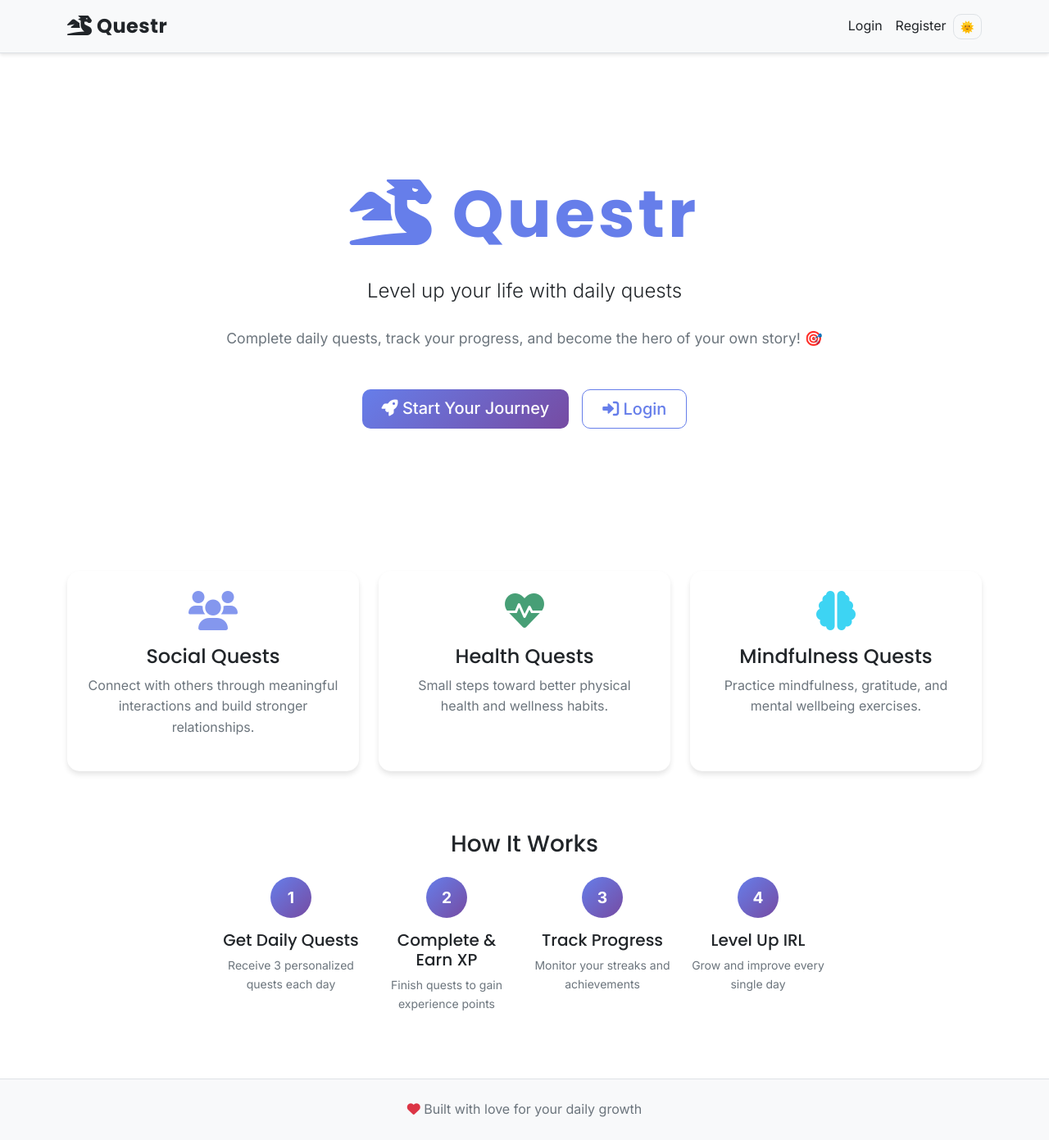
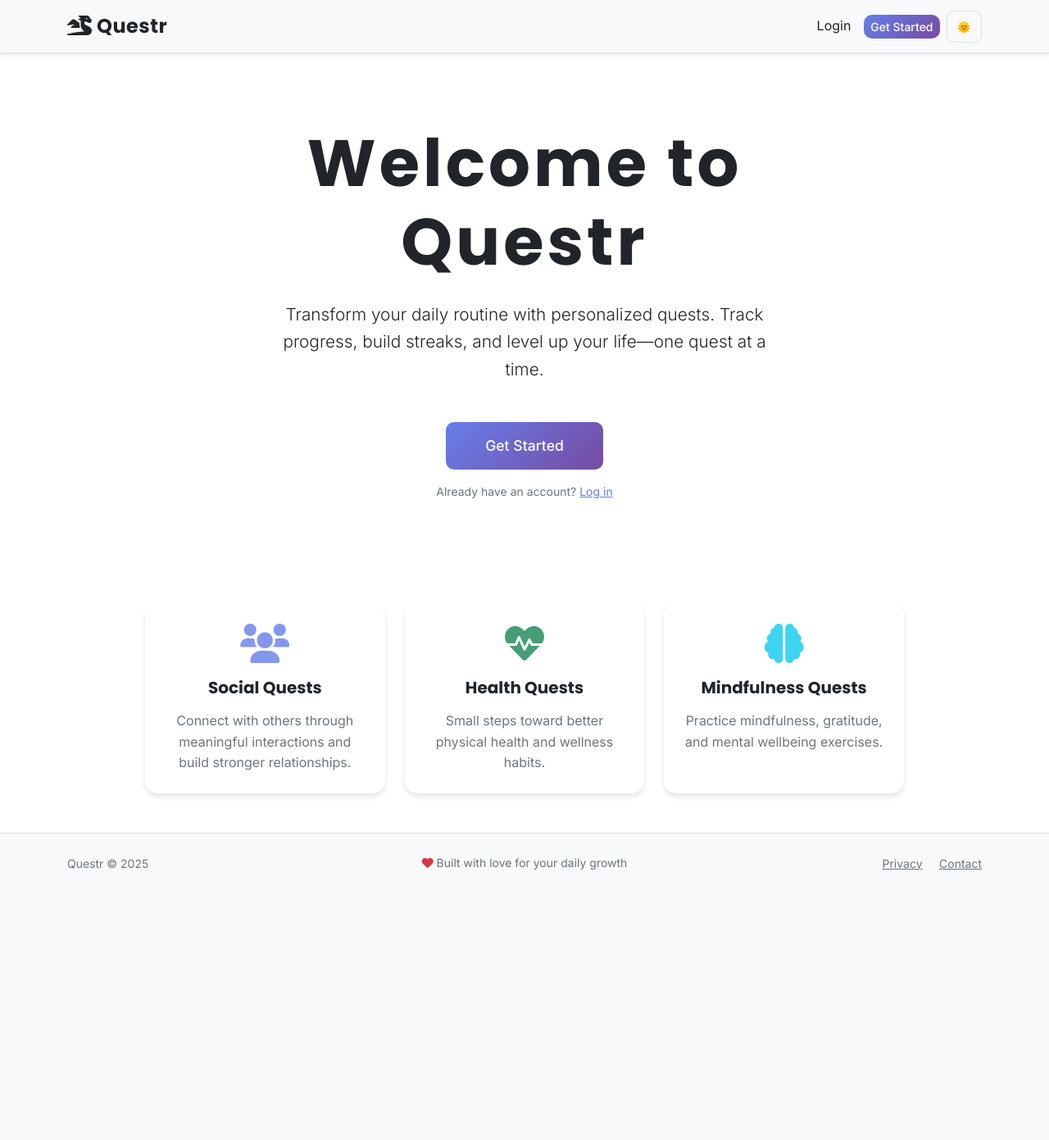
Before and after one commit to pierceluu10/Questr, a Flask app: page / in a window 1280 px wide. Shown: the whole page at 82% size. After the commit the page ends 1062 px from the top, so only its background shows below. Run offline with Flask 3, Linux system fonts and the light colour scheme.

Commit message:
Better visuals and uniform font

```diff
--- a/static/css/style.css
+++ b/static/css/style.css
@@ -296,17 +296,9 @@ footer {
     animation: fadeInUp 0.6s ease-out;
 }
 
-@keyframes float {
-    0%, 100% {
-        transform: translateY(0);
-    }
-    50% {
-        transform: translateY(-10px);
-    }
-}
-
+/* Hero section styling */
 .hero-section h1 {
-    animation: float 3s ease-in-out infinite;
+    font-weight: 700;
 }
 
 /* Smooth transitions */
--- a/templates/base.html
+++ b/templates/base.html
@@ -77,6 +77,17 @@
 
         .navbar .nav-link:hover {
             color: var(--primary) !important;
+        }
+
+        .nav-icon-btn {
+            padding: 0.5rem 0.75rem !important;
+            border-radius: 8px;
+            transition: all 0.2s ease;
+        }
+
+        .nav-icon-btn:hover {
+            background: var(--highlight-rgba) !important;
+            transform: translateY(-2px);
         }
 
         .dropdown-menu {
@@ -271,45 +282,46 @@
             <div class="collapse navbar-collapse" id="navbarNav">
                 <ul class="navbar-nav me-auto">
                     {% if current_user.is_authenticated %}
+                        <!-- Icon Navigation with Tooltips -->
                         <li class="nav-item">
-                            <a class="nav-link" href="{{ url_for('dashboard') }}">
-                                <i class="fas fa-home"></i> Dashboard
+                            <a class="nav-link nav-icon-btn" href="{{ url_for('dashboard') }}" data-bs-toggle="tooltip" data-bs-placement="bottom" title="Dashboard">
+                                <i class="fas fa-home fa-lg"></i>
                             </a>
                         </li>
                         <li class="nav-item">
-                            <a class="nav-link" href="{{ url_for('profile') }}">
-                                <i class="fas fa-user"></i> Profile
+                            <a class="nav-link nav-icon-btn" href="{{ url_for('profile') }}" data-bs-toggle="tooltip" data-bs-placement="bottom" title="Profile">
+                                <i class="fas fa-user fa-lg"></i>
                             </a>
                         </li>
                     {% endif %}
                 </ul>
 
-                <ul class="navbar-nav">
+                <ul class="navbar-nav align-items-center">
                     {% if current_user.is_authenticated %}
-                        <li class="nav-item dropdown">
-                            <a class="nav-link dropdown-toggle" href="#" id="navbarDropdown" role="button" data-bs-toggle="dropdown">
-                                <i class="fas fa-user-circle"></i> {{ current_user.username }}
+                        <li class="nav-item me-3">
+                            <span class="text-muted small">{{ current_user.username }}</span>
+                        </li>
+                        <li class="nav-item">
+                            <a class="nav-link nav-icon-btn" href="{{ url_for('logout') }}" data-bs-toggle="tooltip" data-bs-placement="bottom" title="Logout">
+                                <i class="fas fa-sign-out-alt fa-lg"></i>
                             </a>
-                            <ul class="dropdown-menu">
-                                <li><a class="dropdown-item" href="{{ url_for('profile') }}">Profile</a></li>
-                                <li><hr class="dropdown-divider"></li>
-                                <li><a class="dropdown-item" href="{{ url_for('logout') }}">Logout</a></li>
-                            </ul>
                         </li>
                     {% else %}
                         <li class="nav-item">
                             <a class="nav-link" href="{{ url_for('login') }}">Login</a>
                         </li>
                         <li class="nav-item">
-                            <a class="nav-link" href="{{ url_for('register') }}">Register</a>
+                            <a class="btn btn-primary btn-sm ms-2" href="{{ url_for('register') }}">Get Started</a>
                         </li>
                     {% endif %}
+
+                    <!-- Theme Toggle Button -->
+                    <li class="nav-item ms-2">
+                        <button id="theme-toggle-btn" type="button" class="btn btn-sm btn-outline-secondary nav-icon-btn" aria-pressed="false" data-bs-toggle="tooltip" data-bs-placement="bottom" title="Toggle theme">
+                            <span id="theme-toggle-icon">🌞</span>
+                        </button>
+                    </li>
                 </ul>
-
-                <!-- Theme Toggle Button -->
-                <button id="theme-toggle-btn" type="button" class="btn btn-sm btn-outline-secondary" aria-pressed="false" title="Toggle theme">
-                    <span id="theme-toggle-icon">🌞</span> <!-- Default icon -->
-                </button>
             </div>
         </div>
     </nav>
@@ -335,10 +347,21 @@
 
     <!-- Footer -->
     <footer class="mt-5 py-4">
-        <div class="container text-center">
-            <p class="text-muted mb-0">
-                <i class="fas fa-heart text-danger"></i> Built with love for your daily growth
-            </p>
+        <div class="container">
+            <div class="row align-items-center">
+                <div class="col-md-4 text-center text-md-start mb-2 mb-md-0">
+                    <span class="text-muted small">Questr © 2025</span>
+                </div>
+                <div class="col-md-4 text-center mb-2 mb-md-0">
+                    <p class="text-muted small mb-0">
+                        <i class="fas fa-heart text-danger"></i> Built with love for your daily growth
+                    </p>
+                </div>
+                <div class="col-md-4 text-center text-md-end">
+                    <a href="#" class="text-muted small me-3">Privacy</a>
+                    <a href="#" class="text-muted small">Contact</a>
+                </div>
+            </div>
         </div>
     </footer>
 
@@ -376,6 +399,12 @@
                 if (btn) btn.setAttribute('aria-pressed', isDark);
                 const icon = document.getElementById('theme-toggle-icon');
                 if (icon) icon.textContent = isDark ? '🌙' : '🌞'; // Set initial icon
+
+                // Initialize Bootstrap tooltips
+                var tooltipTriggerList = [].slice.call(document.querySelectorAll('[data-bs-toggle="tooltip"]'));
+                var tooltipList = tooltipTriggerList.map(function (tooltipTriggerEl) {
+                    return new bootstrap.Tooltip(tooltipTriggerEl);
+                });
             });
         })();
     </script>
--- a/templates/index.html
+++ b/templates/index.html
@@ -3,92 +3,65 @@
 {% block title %}Questr - Daily Quests for Personal Growth{% endblock %}
 
 {% block content %}
-<div class="row justify-content-center align-items-center" style="min-height: 70vh;">
-    <div class="col-lg-8 text-center">
+<div class="row justify-content-center align-items-center" style="min-height: 75vh;">
+    <div class="col-lg-7 text-center">
         <div class="hero-section py-5">
-            <h1 class="display-1 fw-bold text-primary mb-4" style="font-size: clamp(3rem, 8vw, 5rem); letter-spacing: 0.05em;">
-                <i class="fas fa-dragon"></i> Questr
+            <h1 class="display-1 fw-bold mb-4" style="font-size: clamp(3rem, 8vw, 5rem); letter-spacing: 0.05em;">
+                Welcome to Questr
             </h1>
-            <p class="lead mb-4" style="font-size: 1.5rem;">
-                Level up your life with daily quests
-            </p>
-            <p class="text-muted mb-5" style="font-size: 1.1rem;">
-                Complete daily quests, track your progress, and become the hero of your own story! 🎯
+            <p class="lead mb-5" style="font-size: 1.3rem; max-width: 600px; margin: 0 auto;">
+                Transform your daily routine with personalized quests. Track progress, build streaks, and level up your life—one quest at a time.
             </p>
 
             {% if not current_user.is_authenticated %}
                 <div class="d-grid gap-2 d-md-flex justify-content-md-center">
-                    <a href="{{ url_for('register') }}" class="btn btn-primary btn-lg px-4 me-md-2">
-                        <i class="fas fa-rocket"></i> Start Your Journey
-                    </a>
-                    <a href="{{ url_for('login') }}" class="btn btn-outline-primary btn-lg px-4">
-                        <i class="fas fa-sign-in-alt"></i> Login
+                    <a href="{{ url_for('register') }}" class="btn btn-primary btn-lg px-5 py-3" style="font-size: 1.1rem;">
+                        Get Started
                     </a>
                 </div>
+                <p class="text-muted mt-3 small">
+                    Already have an account? <a href="{{ url_for('login') }}" class="text-primary">Log in</a>
+                </p>
             {% else %}
-                <a href="{{ url_for('dashboard') }}" class="btn btn-primary btn-lg px-4">
-                    <i class="fas fa-home"></i> Go to Dashboard
+                <a href="{{ url_for('dashboard') }}" class="btn btn-primary btn-lg px-5 py-3" style="font-size: 1.1rem;">
+                    Go to Dashboard
                 </a>
             {% endif %}
         </div>
     </div>
 </div>
 
-<div class="row mt-5">
-    <div class="col-md-4 text-center mb-4">
+<div class="row mt-5 mb-5">
+    <div class="col-lg-10 mx-auto">
+        <div class="row g-4">
+            <div class="col-md-4 text-center">
                 <div class="feature-card p-4 h-100">
                     <div class="feature-icon mb-3">
                         <i class="fas fa-users fa-3x text-primary"></i>
                     </div>
-            <h4>Social Quests</h4>
-            <p class="text-muted">Connect with others through meaningful interactions and build stronger relationships.</p>
+                    <h5 class="fw-bold mb-3">Social Quests</h5>
+                    <p class="text-muted mb-0">Connect with others through meaningful interactions and build stronger relationships.</p>
                 </div>
             </div>
 
-    <div class="col-md-4 text-center mb-4">
+            <div class="col-md-4 text-center">
                 <div class="feature-card p-4 h-100">
                     <div class="feature-icon mb-3">
                         <i class="fas fa-heartbeat fa-3x text-success"></i>
                     </div>
-            <h4>Health Quests</h4>
-            <p class="text-muted">Small steps toward better physical health and wellness habits.</p>
+                    <h5 class="fw-bold mb-3">Health Quests</h5>
+                    <p class="text-muted mb-0">Small steps toward better physical health and wellness habits.</p>
                 </div>
             </div>
 
-    <div class="col-md-4 text-center mb-4">
+            <div class="col-md-4 text-center">
                 <div class="feature-card p-4 h-100">
                     <div class="feature-icon mb-3">
                         <i class="fas fa-brain fa-3x text-info"></i>
                     </div>
-            <h4>Mindfulness Quests</h4>
-            <p class="text-muted">Practice mindfulness, gratitude, and mental wellbeing exercises.</p>
+                    <h5 class="fw-bold mb-3">Mindfulness Quests</h5>
+                    <p class="text-muted mb-0">Practice mindfulness, gratitude, and mental wellbeing exercises.</p>
                 </div>
-    </div>
-</div>
-
-<div class="row mt-5">
-    <div class="col-lg-8 mx-auto text-center">
-        <h3 class="mb-4">How It Works</h3>
-        <div class="row">
-            <div class="col-md-3 text-center mb-3">
-                <div class="step-number">1</div>
-                <h5>Get Daily Quests</h5>
-                <p class="text-muted small">Receive 3 personalized quests each day</p>
-            </div>
-            <div class="col-md-3 text-center mb-3">
-                <div class="step-number">2</div>
-                <h5>Complete & Earn XP</h5>
-                <p class="text-muted small">Finish quests to gain experience points</p>
-            </div>
-            <div class="col-md-3 text-center mb-3">
-                <div class="step-number">3</div>
-                <h5>Track Progress</h5>
-                <p class="text-muted small">Monitor your streaks and achievements</p>
-            </div>
-            <div class="col-md-3 text-center mb-3">
-                <div class="step-number">4</div>
-                <h5>Level Up IRL</h5>
-                <p class="text-muted small">Grow and improve every single day</p>
             </div>
         </div>
     </div>
```
Also changed, not shown: templates/profile.html (+22 -5 lines). Lines whose indentation alone changed are shown as unchanged.
